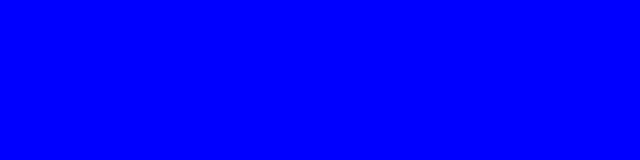
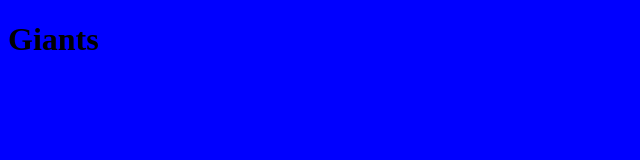
Before and after one commit to shone23/robofriend, a plain HTML site: page index.html in a window 1280 px wide. Shown: the whole page, without its empty margins (0-640 px from the left). Drawn offline with Linux system fonts and the light colour scheme.

Commit message:
add h1 title

```diff
--- a/index.html
+++ b/index.html
@@ -7,6 +7,6 @@
     <link rel="stylesheet" href="main.css">
 </head>
 <body>
-
+    <h1>Giants</h1>
 </body>
 </html>
```
